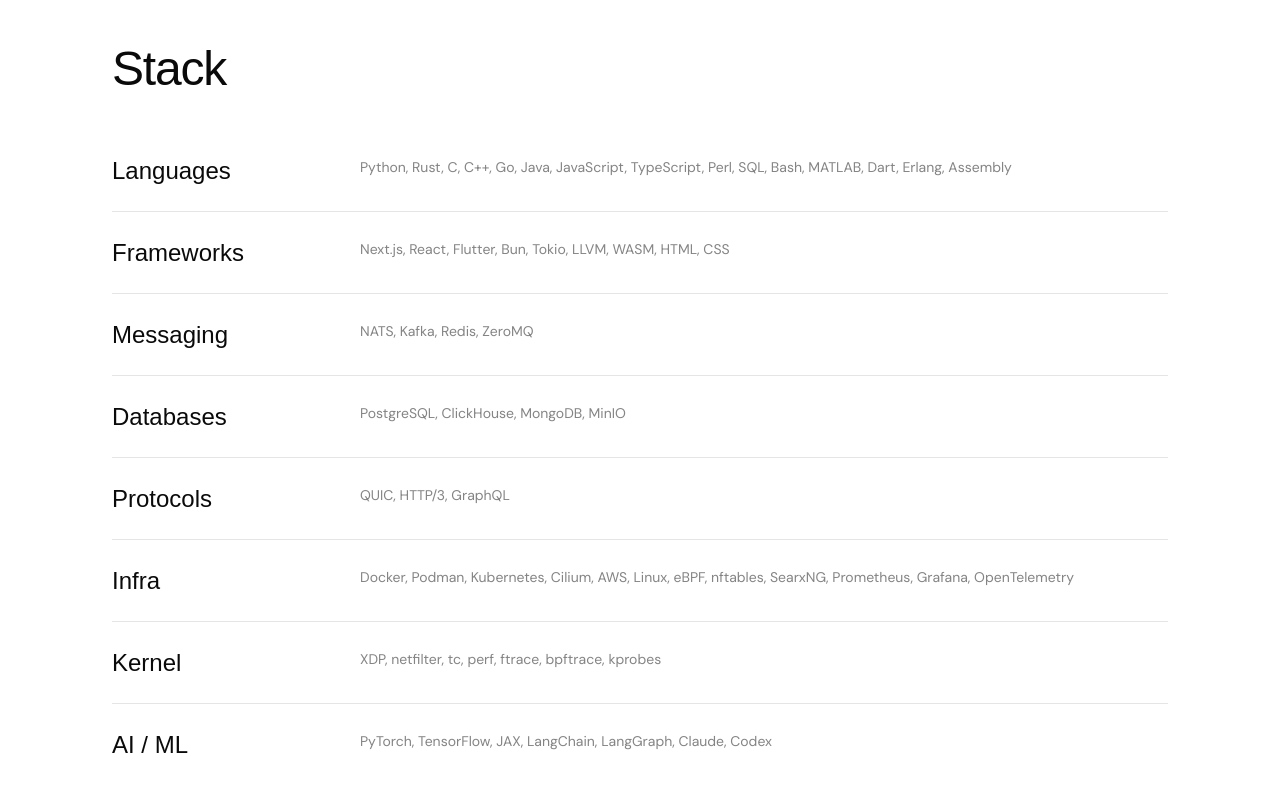
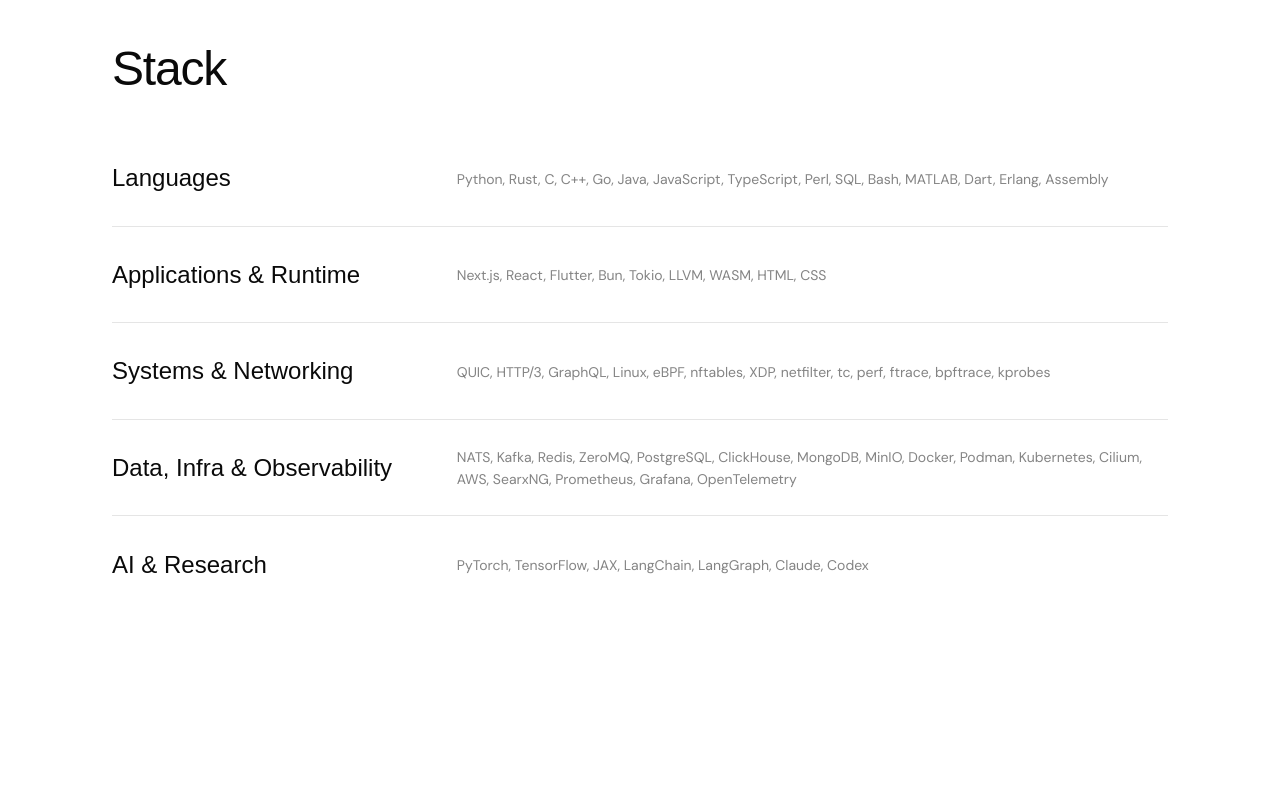
Before and after one commit to rudraditya21/rudraditya21.github.io, a Next.js app: page / in a window 1280 px wide. Shown: the part 3480-4280 px from the top of the page. Built offline with nearby package versions, Linux system fonts and the light colour scheme; a web font is replaced by a local one.

Commit message:
refactor: consolidate stack categories

```diff
--- a/components/tools.tsx
+++ b/components/tools.tsx
@@ -11,31 +11,19 @@ const stack = [
     ],
   },
   {
-    category: 'Frameworks',
+    category: 'Applications & Runtime',
     tools: ['Next.js', 'React', 'Flutter', 'Bun', 'Tokio', 'LLVM', 'WASM', 'HTML', 'CSS'],
   },
   {
-    category: 'Messaging',
-    tools: ['NATS', 'Kafka', 'Redis', 'ZeroMQ'],
+    category: 'Systems & Networking',
+    tools: ['QUIC', 'HTTP/3', 'GraphQL', 'Linux', 'eBPF', 'nftables', 'XDP', 'netfilter', 'tc', 'perf', 'ftrace', 'bpftrace', 'kprobes'],
   },
   {
-    category: 'Databases',
-    tools: ['PostgreSQL', 'ClickHouse', 'MongoDB', 'MinIO'],
+    category: 'Data, Infra & Observability',
+    tools: ['NATS', 'Kafka', 'Redis', 'ZeroMQ', 'PostgreSQL', 'ClickHouse', 'MongoDB', 'MinIO', 'Docker', 'Podman', 'Kubernetes', 'Cilium', 'AWS', 'SearxNG', 'Prometheus', 'Grafana', 'OpenTelemetry'],
   },
   {
-    category: 'Protocols',
-    tools: ['QUIC', 'HTTP/3', 'GraphQL'],
-  },
-  {
-    category: 'Infra',
-    tools: ['Docker', 'Podman', 'Kubernetes', 'Cilium', 'AWS', 'Linux', 'eBPF', 'nftables', 'SearxNG', 'Prometheus', 'Grafana', 'OpenTelemetry'],
-  },
-  {
-    category: 'Kernel',
-    tools: ['XDP', 'netfilter', 'tc', 'perf', 'ftrace', 'bpftrace', 'kprobes'],
-  },
-  {
-    category: 'AI / ML',
+    category: 'AI & Research',
     tools: ['PyTorch', 'TensorFlow', 'JAX', 'LangChain', 'LangGraph', 'Claude', 'Codex'],
   },
 ]
@@ -46,14 +34,14 @@ function StackRow({ item, index }: { item: typeof stack[0]; index: number }) {
   return (
     <div
       ref={ref as React.RefObject<HTMLDivElement>}
-      className="flex flex-col gap-2 py-5 lg:flex-row lg:gap-10 lg:py-6"
+      className="flex flex-col gap-2 py-5 lg:grid lg:h-full lg:grid-cols-[3fr_7fr] lg:items-center lg:gap-10 lg:py-6"
       style={{
         opacity: inView ? 1 : 0,
         transform: inView ? 'translateY(0)' : 'translateY(24px)',
         transition: `opacity 700ms cubic-bezier(0.16, 1, 0.3, 1) ${index * 60}ms, transform 700ms cubic-bezier(0.16, 1, 0.3, 1) ${index * 60}ms`,
       }}
     >
-      <div className="lg:w-52 lg:shrink-0">
+      <div>
         <p
           className="text-xl leading-snug text-foreground lg:text-2xl"
           style={{ fontFamily: 'var(--font-unbounded)' }}
@@ -90,7 +78,7 @@ export default function Tools() {
         Stack
       </h2>
 
-      <div className="divide-y divide-border">
+      <div className="divide-y divide-border lg:grid lg:grid-cols-1 lg:auto-rows-fr">
         {stack.map((item, i) => (
           <StackRow key={item.category} item={item} index={i} />
         ))}
```
